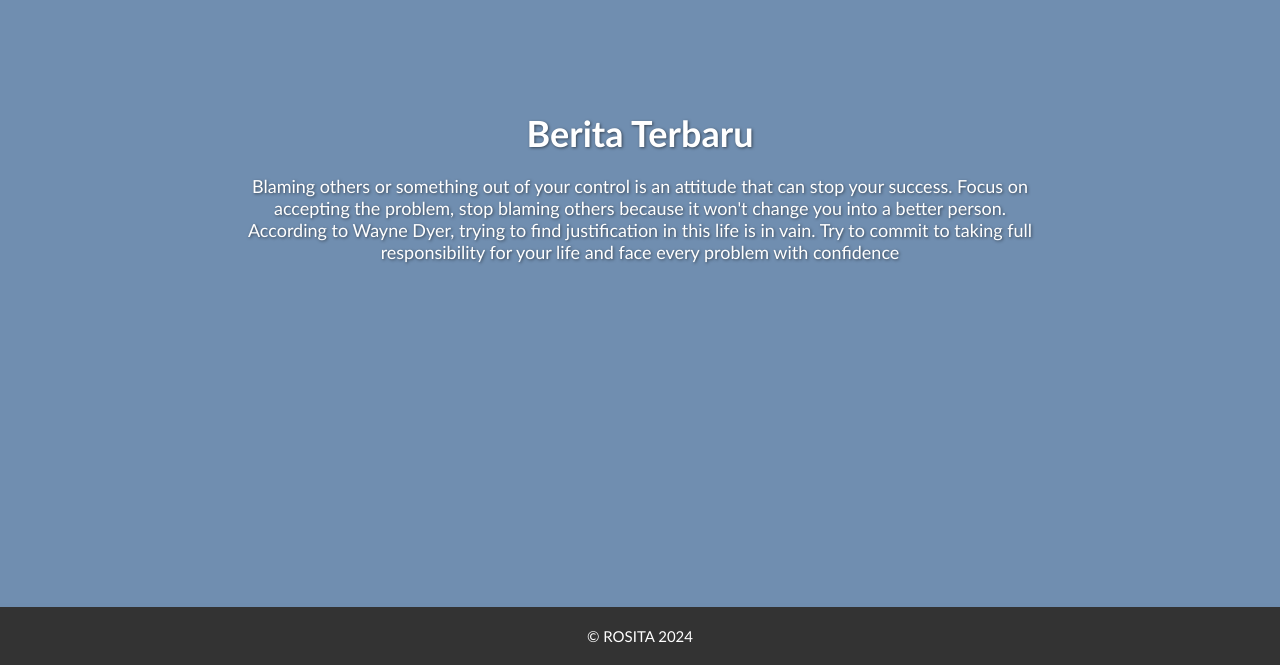
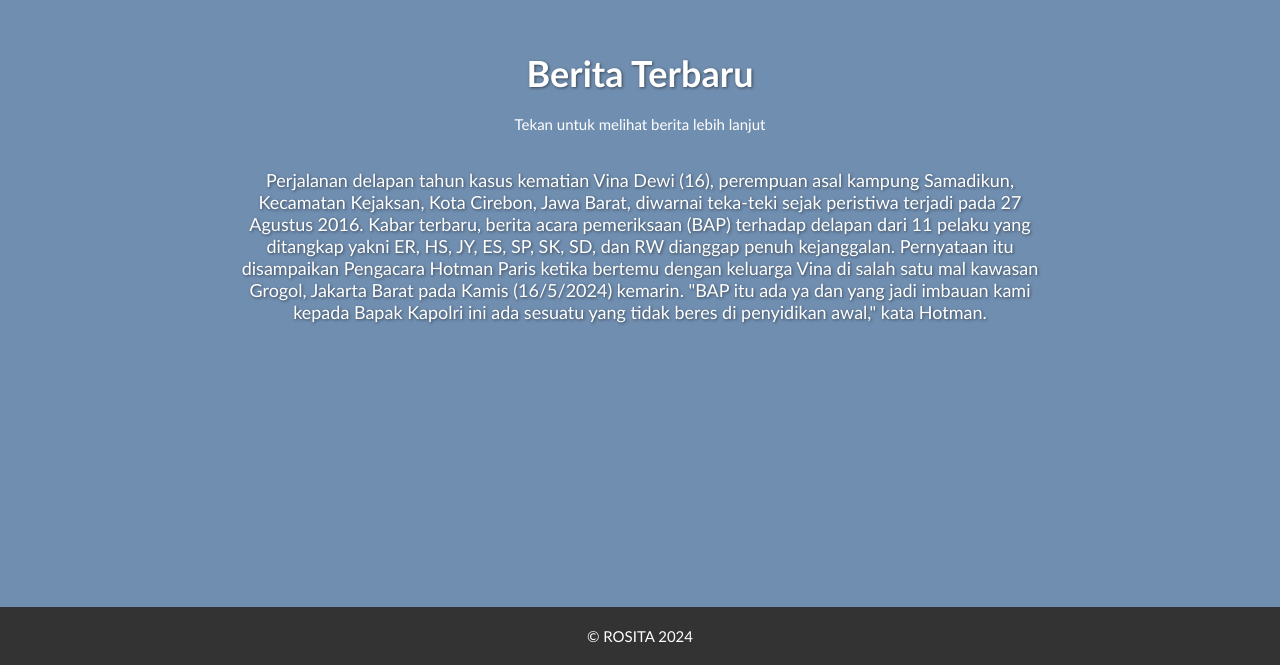
Before and after one commit to ithrumbia/TugasDesainWeb_caca, a plain HTML site: page index.html in a window 1280 px wide. Shown: the part 3393-4058 px from the top of the page. Drawn offline with Linux system fonts and the light colour scheme.

Commit message:
Update index.html

```diff
--- a/index.html
+++ b/index.html
@@ -114,10 +114,15 @@
 
             <section id="berita">
               <h2>Berita Terbaru</h2>
-              <p>Blaming others or something out of your control is an attitude that can stop your success.
-                 Focus on accepting the problem, stop blaming others because it won't change you into a
-                 better person. According to Wayne Dyer, trying to find justification in this life is in vain.
-                 Try to commit to taking full responsibility for your life and face every problem with confidence <br></p>
+              <a href="https://megapolitan.kompas.com/read/2024/05/17/14251011/kilas-balik-kasus-pembunuhan-vina-cirebon-kronologi-hingga-rekayasa"
+        target="_blank" style="color: white; color: white;">Tekan untuk melihat berita lebih lanjut</a> <br> <br>
+              <p>Perjalanan delapan tahun kasus kematian Vina Dewi (16), perempuan asal kampung Samadikun,
+                  Kecamatan Kejaksan, Kota Cirebon, Jawa Barat, diwarnai teka-teki sejak peristiwa terjadi
+                  pada 27 Agustus 2016. Kabar terbaru, berita acara pemeriksaan (BAP) terhadap delapan dari
+                  11 pelaku yang ditangkap yakni ER, HS, JY, ES, SP, SK, SD, dan RW dianggap penuh kejanggalan.
+                  Pernyataan itu disampaikan Pengacara Hotman Paris ketika bertemu dengan keluarga Vina di salah
+                  satu mal kawasan Grogol, Jakarta Barat pada Kamis (16/5/2024) kemarin. "BAP itu ada ya dan yang
+                  jadi imbauan kami kepada Bapak Kapolri ini ada sesuatu yang tidak beres di penyidikan awal," kata Hotman.<br></p>
             </section>
           </div>
 
```
